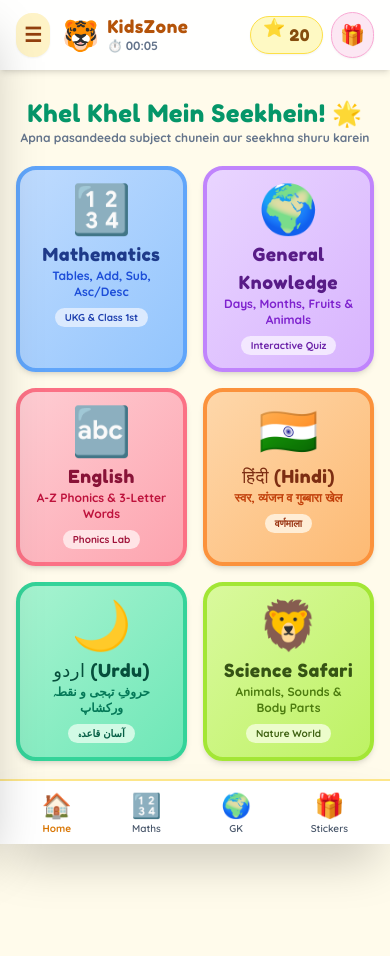
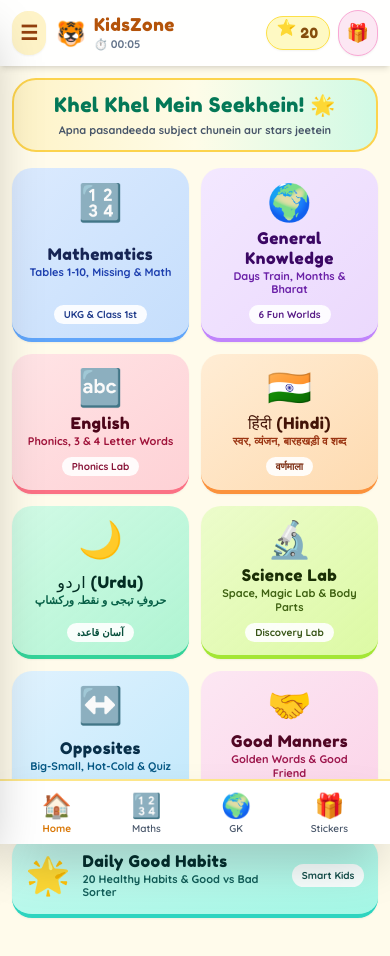
Before and after one commit to happyejaz786/yagareebnawazcsc, a plain HTML site: page kidszone/index.html in a window 390 px wide. Before the commit the page ends 931 px from the top, so only its background shows below. Drawn offline with nearby package versions, Linux system fonts and the light colour scheme.

Commit message:
Add files via upload

```diff
--- a/kidszone/index.html
+++ b/kidszone/index.html
@@ -16,30 +16,30 @@
 <body class="bg-amber-50 text-slate-800 flex flex-col min-h-screen">
 
   <!-- Top App Bar -->
-  <header class="app-header bg-white/95 backdrop-blur shadow-md px-4 py-3 flex items-center justify-between sticky top-0 z-40">
-    <div class="flex items-center space-x-3">
+  <header class="app-header bg-white/95 backdrop-blur shadow-md px-3 sm:px-4 py-2.5 sm:py-3 flex items-center justify-between sticky top-0 z-40">
+    <div class="flex items-center space-x-2.5 sm:space-x-3">
       <!-- Hamburger Menu Button -->
-      <button id="menuBtn" class="hamburger-btn p-2 rounded-2xl bg-amber-100 hover:bg-amber-200 text-amber-800 text-xl font-bold shadow-sm transition">
+      <button id="menuBtn" class="hamburger-btn p-2 rounded-2xl bg-amber-100 hover:bg-amber-200 text-amber-800 text-xl font-bold shadow-sm transition active:scale-95">
         ☰
       </button>
 
       <!-- Brand & Timer -->
       <div class="flex items-center space-x-2 cursor-pointer" onclick="window.location.href='index.html'">
-        <div class="mascot-badge text-3xl">🐯</div>
+        <div class="mascot-badge text-2xl sm:text-3xl">🐯</div>
         <div>
-          <h1 class="brand-title fun-font text-amber-700 leading-tight">KidsZone</h1>
-          <p class="timer-badge text-xs font-bold text-slate-500" id="timerBadge">⏱️ 00:00</p>
+          <h1 class="brand-title fun-font text-lg sm:text-xl text-amber-700 leading-tight">KidsZone</h1>
+          <p class="timer-badge text-[11px] sm:text-xs font-bold text-slate-500" id="timerBadge">⏱️ 00:00</p>
         </div>
       </div>
     </div>
 
     <!-- Header Actions (Stars Counter & Sticker Book Button) -->
     <div class="flex items-center space-x-2">
-      <div class="flex items-center bg-yellow-100 px-3 py-1 rounded-full border border-yellow-300 shadow-sm">
-        <span class="text-lg mr-1 animate-bounce">⭐</span>
-        <span id="starCounter" class="fun-font text-base text-yellow-800">20</span>
+      <div class="flex items-center bg-yellow-100 px-2.5 sm:px-3 py-1 rounded-full border border-yellow-300 shadow-sm">
+        <span class="text-base sm:text-lg mr-1 animate-bounce">⭐</span>
+        <span id="starCounter" class="fun-font text-sm sm:text-base text-yellow-800">20</span>
       </div>
-      <button onclick="Rewards.openStickerBook()" class="bg-pink-100 hover:bg-pink-200 p-2 rounded-full border border-pink-300 text-xl shadow-sm btn-bounce" title="Meri Sticker Book">
+      <button onclick="Rewards.openStickerBook()" class="bg-pink-100 hover:bg-pink-200 p-2 rounded-full border border-pink-300 text-lg sm:text-xl shadow-sm btn-bounce" title="Meri Sticker Book">
         🎁
       </button>
     </div>
@@ -48,35 +48,44 @@
   <!-- Sidebar Drawer Navigation (Off-canvas) -->
   <div id="drawerOverlay" class="drawer-overlay hidden fixed inset-0 bg-slate-900/50 backdrop-blur-xs z-50 transition-opacity"></div>
   <aside id="sidebarDrawer" class="sidebar-drawer fixed top-0 left-0 h-full w-72 bg-white shadow-2xl z-50 transform -translate-x-full transition-transform duration-300 flex flex-col justify-between">
-    <div>
-      <div class="p-4 border-b border-amber-100 flex items-center justify-between bg-amber-50">
+    <div class="overflow-y-auto">
+      <div class="p-4 border-b border-amber-100 flex items-center justify-between bg-amber-50 sticky top-0 z-10">
         <div class="flex items-center space-x-2">
           <span class="text-3xl">🐯</span>
           <span class="fun-font text-xl text-amber-700">KidsZone Menu</span>
         </div>
         <button id="closeDrawerBtn" class="text-2xl font-bold text-slate-500 hover:text-slate-800 p-1">✕</button>
       </div>
-      <nav class="p-4 space-y-2">
+      <nav class="p-3 space-y-1.5">
         <a href="index.html" class="w-full flex items-center space-x-3 px-3 py-2.5 rounded-2xl bg-amber-100 font-extrabold text-amber-800 transition">
           <span class="text-xl">🏠</span><span>Home Hub</span>
         </a>
-        <a href="maths.html" class="w-full flex items-center space-x-3 px-3 py-2.5 rounded-2xl hover:bg-blue-50 text-slate-700 font-bold transition">
+        <a href="maths.html" class="w-full flex items-center space-x-3 px-3 py-2 rounded-2xl hover:bg-blue-50 text-slate-700 font-bold transition">
           <span class="text-xl">🔢</span><span>Mathematics</span>
         </a>
-        <a href="gk.html" class="w-full flex items-center space-x-3 px-3 py-2.5 rounded-2xl hover:bg-purple-50 text-slate-700 font-bold transition">
+        <a href="gk.html" class="w-full flex items-center space-x-3 px-3 py-2 rounded-2xl hover:bg-purple-50 text-slate-700 font-bold transition">
           <span class="text-xl">🌍</span><span>General Knowledge</span>
         </a>
-        <a href="english.html" class="w-full flex items-center space-x-3 px-3 py-2.5 rounded-2xl hover:bg-rose-50 text-slate-700 font-bold transition">
+        <a href="english.html" class="w-full flex items-center space-x-3 px-3 py-2 rounded-2xl hover:bg-rose-50 text-slate-700 font-bold transition">
           <span class="text-xl">🔤</span><span>English & Phonics</span>
         </a>
-        <a href="hindi.html" class="w-full flex items-center space-x-3 px-3 py-2.5 rounded-2xl hover:bg-orange-50 text-slate-700 font-bold transition">
+        <a href="hindi.html" class="w-full flex items-center space-x-3 px-3 py-2 rounded-2xl hover:bg-orange-50 text-slate-700 font-bold transition">
           <span class="text-xl">🇮🇳</span><span>Hindi Varnamala</span>
         </a>
-        <a href="urdu.html" class="w-full flex items-center space-x-3 px-3 py-2.5 rounded-2xl hover:bg-emerald-50 text-slate-700 font-bold transition">
+        <a href="urdu.html" class="w-full flex items-center space-x-3 px-3 py-2 rounded-2xl hover:bg-emerald-50 text-slate-700 font-bold transition">
           <span class="text-xl">🌙</span><span>Urdu Qaida</span>
         </a>
-        <a href="science.html" class="w-full flex items-center space-x-3 px-3 py-2.5 rounded-2xl hover:bg-lime-50 text-slate-700 font-bold transition">
-          <span class="text-xl">🦁</span><span>Science Safari</span>
+        <a href="science.html" class="w-full flex items-center space-x-3 px-3 py-2 rounded-2xl hover:bg-lime-50 text-slate-700 font-bold transition">
+          <span class="text-xl">🔬</span><span>Science Discovery</span>
+        </a>
+        <a href="opposites.html" class="w-full flex items-center space-x-3 px-3 py-2 rounded-2xl hover:bg-sky-50 text-slate-700 font-bold transition">
+          <span class="text-xl">↔️</span><span>Opposites World</span>
+        </a>
+        <a href="manners.html" class="w-full flex items-center space-x-3 px-3 py-2 rounded-2xl hover:bg-pink-50 text-slate-700 font-bold transition">
+          <span class="text-xl">🤝</span><span>Good Manners & Friend</span>
+        </a>
+        <a href="habits.html" class="w-full flex items-center space-x-3 px-3 py-2 rounded-2xl hover:bg-teal-50 text-slate-700 font-bold transition">
+          <span class="text-xl">🌟</span><span>Good Habits</span>
         </a>
       </nav>
     </div>
@@ -88,59 +97,109 @@
   </aside>
 
   <!-- Main Content Area -->
-  <main class="flex-grow p-4 max-w-5xl mx-auto w-full pb-24 md:pb-8">
-
-<section class="space-y-5">
-  <div class="text-center my-3">
-    <h2 class="fun-font text-2xl md:text-3xl text-emerald-600">Khel Khel Mein Seekhein! 🌟</h2>
-    <p class="text-xs md:text-sm font-bold text-slate-500">Apna pasandeeda subject chunein aur seekhna shuru karein</p>
+  <main class="flex-grow px-3 sm:px-4 pt-3 pb-24 md:pb-8 max-w-5xl mx-auto w-full">
+    <section class="space-y-4">
+      <!-- Compact Welcome Banner -->
+      <div class="bg-gradient-to-r from-amber-100 via-yellow-50 to-emerald-100 border-2 border-amber-300 rounded-3xl px-4 py-3 text-center shadow-xs">
+        <h2 class="fun-font text-xl sm:text-2xl md:text-3xl text-emerald-700 leading-snug">Khel Khel Mein Seekhein! 🌟</h2>
+        <p class="text-[11px] sm:text-sm font-bold text-slate-600 mt-0.5">Apna pasandeeda subject chunein aur stars jeetein</p>
       </div>
 
-  <div class="grid grid-cols-2 md:grid-cols-3 gap-4">
-    <a href="maths.html" class="subject-card bg-gradient-to-br from-blue-200 to-blue-300 p-4 rounded-3xl border-4 border-blue-400 card-hover btn-bounce shadow-md flex flex-col items-center text-center">
-      <span class="text-5xl mb-2">🔢</span>
-      <h3 class="fun-font text-lg md:text-xl text-blue-900">Mathematics</h3>
-      <p class="text-xs font-bold text-blue-700">Tables, Add, Sub, Asc/Desc</p>
-      <span class="text-[10px] bg-blue-100 text-blue-800 font-bold px-2.5 py-0.5 rounded-full mt-2">UKG & Class 1st</span>
+      <!-- 9 Subject Cards Grid (Mobile 2-Col Touch Optimized, Desktop 3-Col) -->
+      <div class="grid grid-cols-2 md:grid-cols-3 gap-3 sm:gap-4">
+
+        <!-- 1. Mathematics -->
+        <a href="maths.html" class="subject-card bg-gradient-to-br from-blue-100 to-blue-200/90 p-3.5 sm:p-5 rounded-3xl border-3 border-b-4 border-blue-400 card-hover btn-bounce shadow-sm flex flex-col items-center justify-between text-center active:scale-95">
+          <span class="text-4xl sm:text-5xl mb-1.5">🔢</span>
+          <div>
+            <h3 class="fun-font text-base sm:text-xl text-blue-950 leading-tight">Mathematics</h3>
+            <p class="text-[11px] sm:text-xs font-bold text-blue-800 mt-0.5 leading-tight">Tables 1-10, Missing & Math</p>
+          </div>
+          <span class="text-[10px] bg-white/90 text-blue-900 font-extrabold px-2.5 py-0.5 rounded-full mt-2 shadow-2xs">UKG & Class 1st</span>
         </a>
 
-    <a href="gk.html" class="subject-card bg-gradient-to-br from-purple-200 to-purple-300 p-4 rounded-3xl border-4 border-purple-400 card-hover btn-bounce shadow-md flex flex-col items-center text-center">
-      <span class="text-5xl mb-2">🌍</span>
-      <h3 class="fun-font text-lg md:text-xl text-purple-900">General Knowledge</h3>
-      <p class="text-xs font-bold text-purple-700">Days, Months, Fruits & Animals</p>
-      <span class="text-[10px] bg-purple-100 text-purple-800 font-bold px-2.5 py-0.5 rounded-full mt-2">Interactive Quiz</span>
+        <!-- 2. General Knowledge -->
+        <a href="gk.html" class="subject-card bg-gradient-to-br from-purple-100 to-purple-200/90 p-3.5 sm:p-5 rounded-3xl border-3 border-b-4 border-purple-400 card-hover btn-bounce shadow-sm flex flex-col items-center justify-between text-center active:scale-95">
+          <span class="text-4xl sm:text-5xl mb-1.5">🌍</span>
+          <div>
+            <h3 class="fun-font text-base sm:text-xl text-purple-950 leading-tight">General Knowledge</h3>
+            <p class="text-[11px] sm:text-xs font-bold text-purple-800 mt-0.5 leading-tight">Days Train, Months & Bharat</p>
+          </div>
+          <span class="text-[10px] bg-white/90 text-purple-900 font-extrabold px-2.5 py-0.5 rounded-full mt-2 shadow-2xs">6 Fun Worlds</span>
         </a>
 
-    <a href="english.html" class="subject-card bg-gradient-to-br from-rose-200 to-rose-300 p-4 rounded-3xl border-4 border-rose-400 card-hover btn-bounce shadow-md flex flex-col items-center text-center">
-      <span class="text-5xl mb-2">🔤</span>
-      <h3 class="fun-font text-lg md:text-xl text-rose-900">English</h3>
-      <p class="text-xs font-bold text-rose-700">A-Z Phonics & 3-Letter Words</p>
-      <span class="text-[10px] bg-rose-100 text-rose-800 font-bold px-2.5 py-0.5 rounded-full mt-2">Phonics Lab</span>
+        <!-- 3. English -->
+        <a href="english.html" class="subject-card bg-gradient-to-br from-rose-100 to-rose-200/90 p-3.5 sm:p-5 rounded-3xl border-3 border-b-4 border-rose-400 card-hover btn-bounce shadow-sm flex flex-col items-center justify-between text-center active:scale-95">
+          <span class="text-4xl sm:text-5xl mb-1.5">🔤</span>
+          <div>
+            <h3 class="fun-font text-base sm:text-xl text-rose-950 leading-tight">English</h3>
+            <p class="text-[11px] sm:text-xs font-bold text-rose-800 mt-0.5 leading-tight">Phonics, 3 & 4 Letter Words</p>
+          </div>
+          <span class="text-[10px] bg-white/90 text-rose-900 font-extrabold px-2.5 py-0.5 rounded-full mt-2 shadow-2xs">Phonics Lab</span>
         </a>
 
-    <a href="hindi.html" class="subject-card bg-gradient-to-br from-orange-200 to-orange-300 p-4 rounded-3xl border-4 border-orange-400 card-hover btn-bounce shadow-md flex flex-col items-center text-center">
-      <span class="text-5xl mb-2">🇮🇳</span>
-      <h3 class="fun-font text-lg md:text-xl text-orange-900">हिंदी (Hindi)</h3>
-      <p class="text-xs font-bold text-orange-700">स्वर, व्यंजन व गुब्बारा खेल</p>
-      <span class="text-[10px] bg-orange-100 text-orange-800 font-bold px-2.5 py-0.5 rounded-full mt-2">वर्णमाला</span>
+        <!-- 4. Hindi -->
+        <a href="hindi.html" class="subject-card bg-gradient-to-br from-orange-100 to-orange-200/90 p-3.5 sm:p-5 rounded-3xl border-3 border-b-4 border-orange-400 card-hover btn-bounce shadow-sm flex flex-col items-center justify-between text-center active:scale-95">
+          <span class="text-4xl sm:text-5xl mb-1.5">🇮🇳</span>
+          <div>
+            <h3 class="fun-font text-base sm:text-xl text-orange-950 leading-tight">हिंदी (Hindi)</h3>
+            <p class="text-[11px] sm:text-xs font-bold text-orange-800 mt-0.5 leading-tight">स्वर, व्यंजन, बारहखड़ी व शब्द</p>
+          </div>
+          <span class="text-[10px] bg-white/90 text-orange-900 font-extrabold px-2.5 py-0.5 rounded-full mt-2 shadow-2xs">वर्णमाला</span>
         </a>
 
-    <a href="urdu.html" class="subject-card bg-gradient-to-br from-emerald-200 to-emerald-300 p-4 rounded-3xl border-4 border-emerald-400 card-hover btn-bounce shadow-md flex flex-col items-center text-center">
-      <span class="text-5xl mb-2">🌙</span>
-      <h3 class="fun-font text-lg md:text-xl text-emerald-900">اردو (Urdu)</h3>
-      <p class="text-xs font-bold text-emerald-700">حروفِ تہجی و نقطہ ورکشاپ</p>
-      <span class="text-[10px] bg-emerald-100 text-emerald-800 font-bold px-2.5 py-0.5 rounded-full mt-2">آسان قاعدہ</span>
+        <!-- 5. Urdu -->
+        <a href="urdu.html" class="subject-card bg-gradient-to-br from-emerald-100 to-emerald-200/90 p-3.5 sm:p-5 rounded-3xl border-3 border-b-4 border-emerald-400 card-hover btn-bounce shadow-sm flex flex-col items-center justify-between text-center active:scale-95">
+          <span class="text-4xl sm:text-5xl mb-1.5">🌙</span>
+          <div>
+            <h3 class="fun-font text-base sm:text-xl text-emerald-950 leading-tight">اردو (Urdu)</h3>
+            <p class="text-[11px] sm:text-xs font-bold text-emerald-800 mt-0.5 leading-tight">حروفِ تہجی و نقطہ ورکشاپ</p>
+          </div>
+          <span class="text-[10px] bg-white/90 text-emerald-900 font-extrabold px-2.5 py-0.5 rounded-full mt-2 shadow-2xs">آسان قاعدہ</span>
         </a>
 
-    <a href="science.html" class="subject-card bg-gradient-to-br from-lime-200 to-lime-300 p-4 rounded-3xl border-4 border-lime-400 card-hover btn-bounce shadow-md flex flex-col items-center text-center">
-      <span class="text-5xl mb-2">🦁</span>
-      <h3 class="fun-font text-lg md:text-xl text-lime-900">Science Safari</h3>
-      <p class="text-xs font-bold text-lime-700">Animals, Sounds & Body Parts</p>
-      <span class="text-[10px] bg-lime-100 text-lime-800 font-bold px-2.5 py-0.5 rounded-full mt-2">Nature World</span>
+        <!-- 6. Science Discovery -->
+        <a href="science.html" class="subject-card bg-gradient-to-br from-lime-100 to-lime-200/90 p-3.5 sm:p-5 rounded-3xl border-3 border-b-4 border-lime-400 card-hover btn-bounce shadow-sm flex flex-col items-center justify-between text-center active:scale-95">
+          <span class="text-4xl sm:text-5xl mb-1.5">🔬</span>
+          <div>
+            <h3 class="fun-font text-base sm:text-xl text-lime-950 leading-tight">Science Lab</h3>
+            <p class="text-[11px] sm:text-xs font-bold text-lime-800 mt-0.5 leading-tight">Space, Magic Lab & Body Parts</p>
+          </div>
+          <span class="text-[10px] bg-white/90 text-lime-900 font-extrabold px-2.5 py-0.5 rounded-full mt-2 shadow-2xs">Discovery Lab</span>
         </a>
+
+        <!-- 7. Opposites World -->
+        <a href="opposites.html" class="subject-card bg-gradient-to-br from-sky-100 to-sky-200/90 p-3.5 sm:p-5 rounded-3xl border-3 border-b-4 border-sky-400 card-hover btn-bounce shadow-sm flex flex-col items-center justify-between text-center active:scale-95">
+          <span class="text-4xl sm:text-5xl mb-1.5">↔️</span>
+          <div>
+            <h3 class="fun-font text-base sm:text-xl text-sky-950 leading-tight">Opposites</h3>
+            <p class="text-[11px] sm:text-xs font-bold text-sky-800 mt-0.5 leading-tight">Big-Small, Hot-Cold & Quiz</p>
+          </div>
+          <span class="text-[10px] bg-white/90 text-sky-900 font-extrabold px-2.5 py-0.5 rounded-full mt-2 shadow-2xs">24 Visual Pairs</span>
+        </a>
+
+        <!-- 8. Good Manners & Friend -->
+        <a href="manners.html" class="subject-card bg-gradient-to-br from-pink-100 to-pink-200/90 p-3.5 sm:p-5 rounded-3xl border-3 border-b-4 border-pink-400 card-hover btn-bounce shadow-sm flex flex-col items-center justify-between text-center active:scale-95">
+          <span class="text-4xl sm:text-5xl mb-1.5">🤝</span>
+          <div>
+            <h3 class="fun-font text-base sm:text-xl text-pink-950 leading-tight">Good Manners</h3>
+            <p class="text-[11px] sm:text-xs font-bold text-pink-800 mt-0.5 leading-tight">Golden Words & Good Friend</p>
+          </div>
+          <span class="text-[10px] bg-white/90 text-pink-900 font-extrabold px-2.5 py-0.5 rounded-full mt-2 shadow-2xs">Achhe Akhlaq</span>
+        </a>
+
+        <!-- 9. Good Habits (Spans full width on 2-col mobile for clean balance) -->
+        <a href="habits.html" class="col-span-2 md:col-span-1 subject-card bg-gradient-to-br from-teal-100 to-teal-200/90 p-3.5 sm:p-5 rounded-3xl border-3 border-b-4 border-teal-400 card-hover btn-bounce shadow-sm flex flex-row md:flex-col items-center justify-center md:justify-between gap-3 md:gap-0 text-left md:text-center active:scale-95">
+          <span class="text-4xl sm:text-5xl md:mb-1.5">🌟</span>
+          <div class="flex-grow md:flex-grow-0">
+            <h3 class="fun-font text-base sm:text-xl text-teal-950 leading-tight">Daily Good Habits</h3>
+            <p class="text-[11px] sm:text-xs font-bold text-teal-800 mt-0.5 leading-tight">20 Healthy Habits & Good vs Bad Sorter</p>
+          </div>
+          <span class="text-[10px] bg-white/90 text-teal-900 font-extrabold px-2.5 py-1 rounded-full md:mt-2 shrink-0 shadow-2xs">Smart Kids</span>
+        </a>
+
       </div>
     </section>
-
   </main>
 
   <!-- Mobile Bottom App Bar -->
```
Also changed, not shown: kidszone/index-22.html (added, +235 -0 lines). Lines whose indentation alone changed are shown as unchanged.
